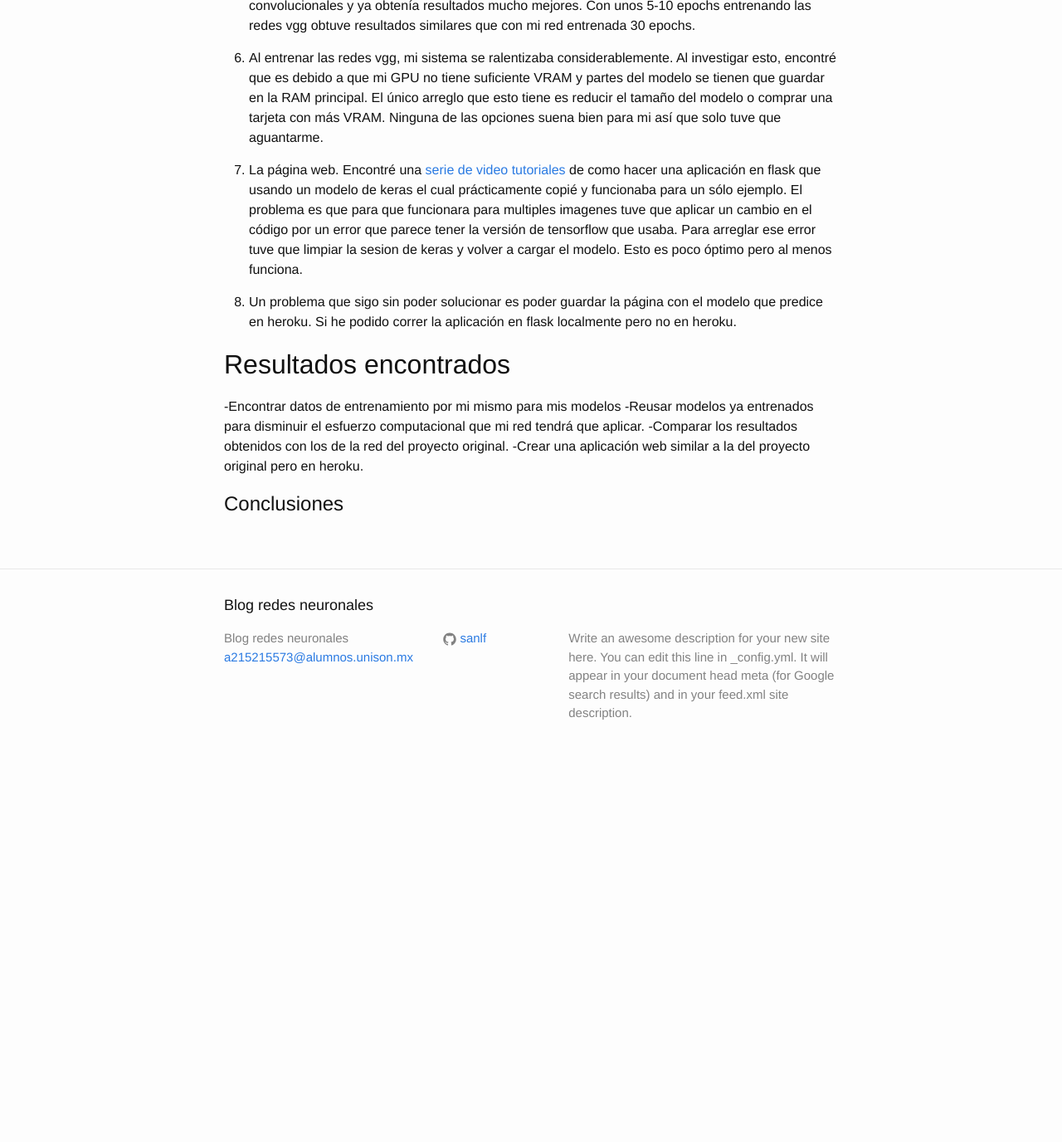
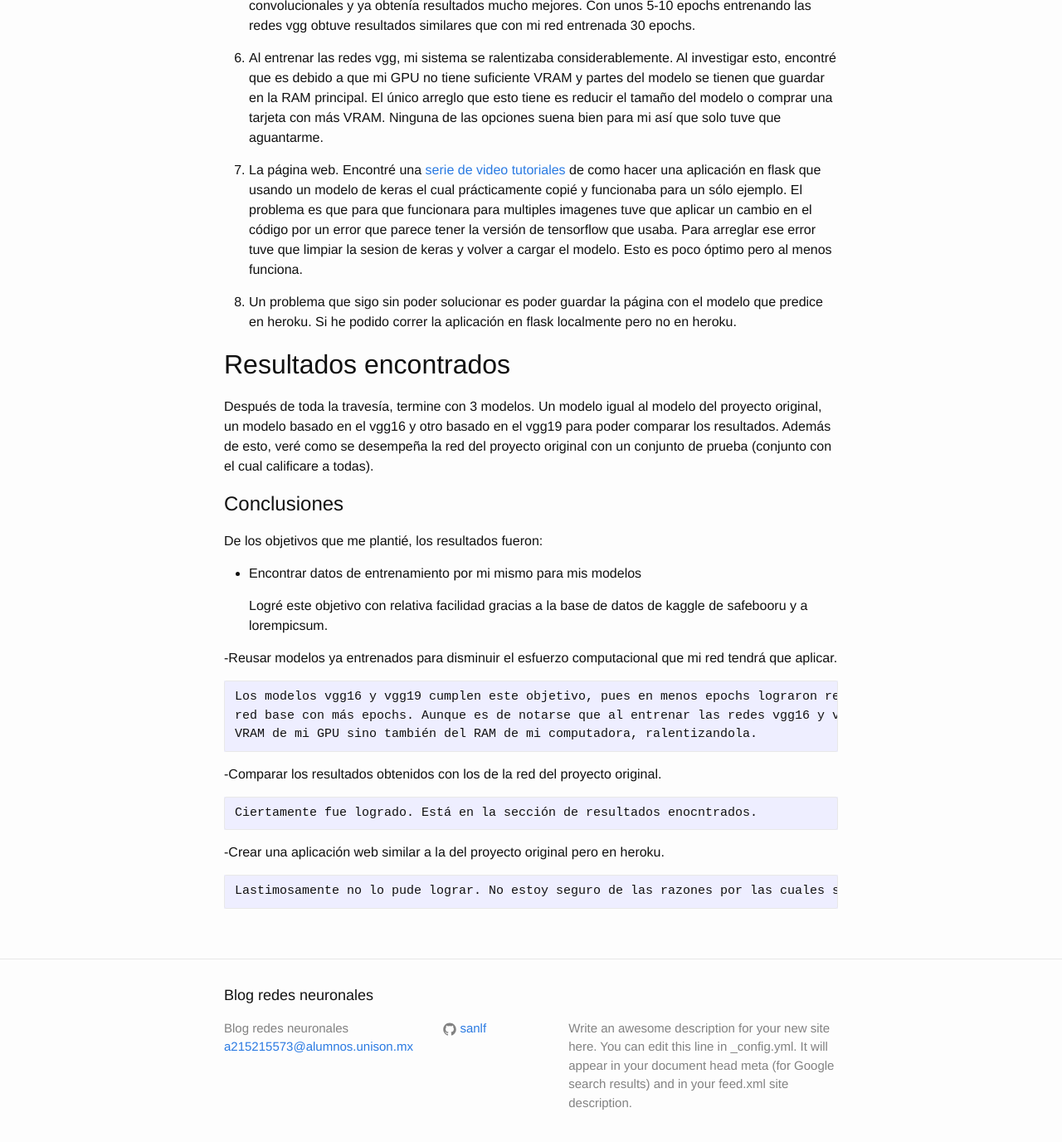
Before and after one commit to sanlf/sanlf.github.io, a Jekyll site: the page built from _posts/2018-11-08-clasificador-binario.md, in a window 1280 px wide and 1400 px high, scrolled down 3181 px. Shown: the top 1376 px of the window at 83% size. Built offline with Jekyll 4.4.1, drawn with Linux system fonts in a browser that asks for light colours; before the commit the page ends 4112 px from its top, so only the background shows below that; some of the changed text lies outside the part shown.

Commit message:
Avanza entrada blog

```diff
--- a/_posts/2018-11-08-clasificador-binario.md
+++ b/_posts/2018-11-08-clasificador-binario.md
@@ -37,7 +37,7 @@ Los objetivos que originalmente me plantee fueron:
 - Crear una aplicación web similar a la del proyecto original pero en heroku.
 
 
-En los resultados encontrados diré cuales objetivos logré y cuales no.
+En la conlusión diré cuales objetivos logré y cuales no.
 
 ## Problemas encontrados
 Basandome en un proyecto ya hecho y siendo solo un clasificador binario, pense que sería un trabajo sencillo
@@ -150,10 +150,36 @@ mal sino que la mayoría se deben a mis propias limitaciones y falta de conocimi
 
 ## Resultados encontrados
 
--Encontrar datos de entrenamiento por mi mismo para mis modelos
+Después de toda la travesía, termine con 3 modelos. Un modelo igual al modelo del proyecto original, un modelo basado
+en el vgg16 y otro basado en el vgg19 para poder comparar los resultados. Además de esto, veré como se desempeña
+la red del proyecto original con un conjunto de prueba (conjunto con el cual calificare a todas).
+
+
+# Conclusiones
+
+De los objetivos que me plantié, los resultados fueron:
+
+- Encontrar datos de entrenamiento por mi mismo para mis modelos
+
+
+    Logré este objetivo con relativa facilidad gracias a la base de datos de kaggle de safebooru y a lorempicsum.
+
+
 -Reusar modelos ya entrenados para disminuir el esfuerzo computacional que mi red tendrá que aplicar.
+
+
+    Los modelos vgg16 y vgg19 cumplen este objetivo, pues en menos epochs lograron resultados equivalentes a la
+    red base con más epochs. Aunque es de notarse que al entrenar las redes vgg16 y vgg19, no solo necesite de la
+    VRAM de mi GPU sino también del RAM de mi computadora, ralentizandola.
+
+
 -Comparar los resultados obtenidos con los de la red del proyecto original.
+
+
+    Ciertamente fue logrado. Está en la sección de resultados enocntrados.
+
+
 -Crear una aplicación web similar a la del proyecto original pero en heroku.
 
 
-# Conclusiones
+    Lastimosamente no lo pude lograr. No estoy seguro de las razones por las cuales sucede.
```
